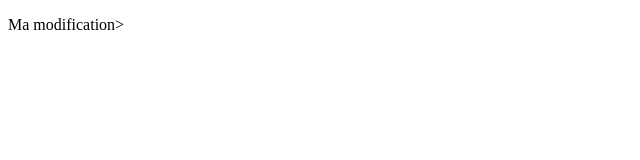
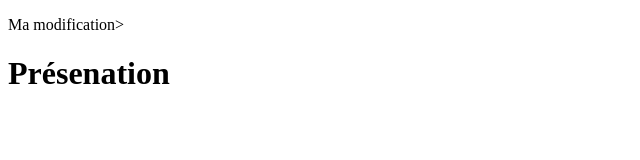
Before and after one commit to samirasz/girlspower, a plain HTML site: page index.html in a window 1280 px wide. Shown: the whole page, without its empty margins (0-640 px from the left). Drawn offline with Linux system fonts and the light colour scheme.

Commit message:
ajout h1

```diff
--- a/index.html
+++ b/index.html
@@ -11,6 +11,7 @@
 
 <body>
     <p>Ma modification></p>
+    <h1>Présenation</h1>
     <script src="js/app.js"></script>
 </body>
 
```
